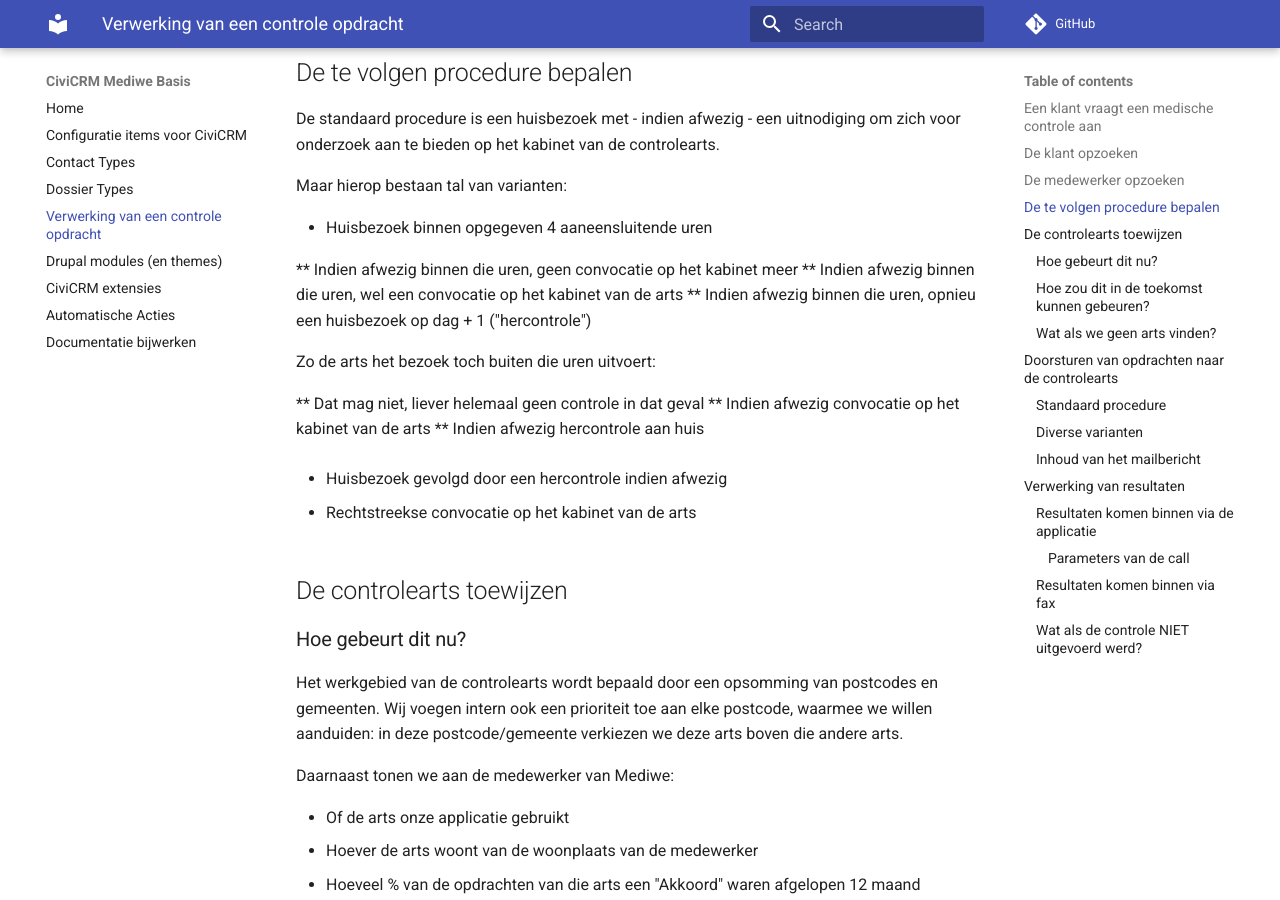
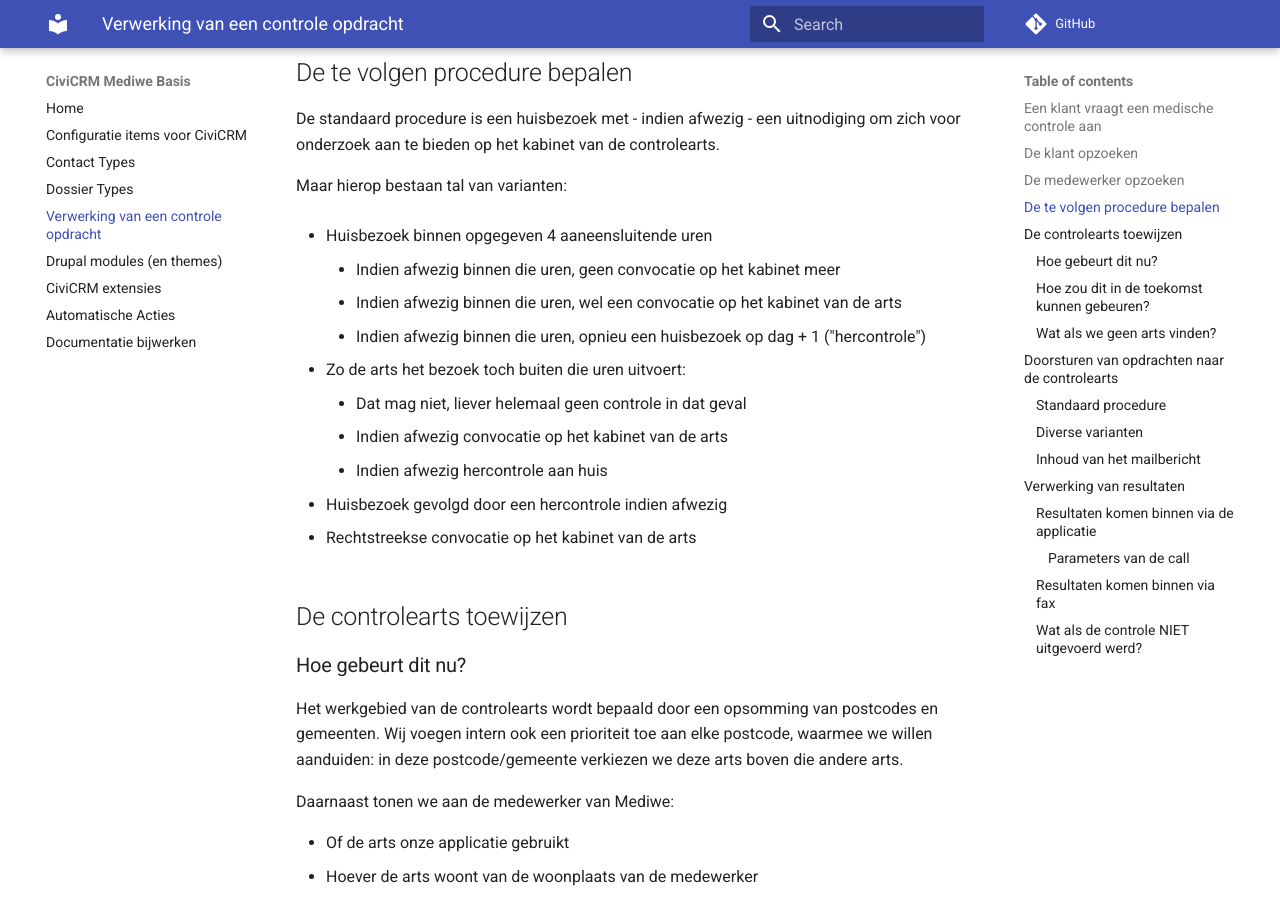
Before and after one commit to CiviCooP/be.mediwe.basis, an MkDocs documentation site: the page built from docs/verwerking_controle.md, in a window 1280 px wide and 900 px high, scrolled down 1135 px. Built offline with MkDocs 1.6.1 and Material for MkDocs 9.7.7, drawn with Linux system fonts in a browser that asks for light colours; comment, search, counter and statistics services are not loaded; old or Windows-style settings are respelled for this version of MkDocs; some of the changed text lies outside the part shown.

Commit message:
Aanpassing markup

```diff
--- a/docs/verwerking_controle.md
+++ b/docs/verwerking_controle.md
@@ -45,16 +45,14 @@ voor onderzoek aan te bieden op het kabinet van de controlearts.
 Maar hierop bestaan tal van varianten:
 
 * Huisbezoek binnen opgegeven 4 aaneensluitende uren
+    * Indien afwezig binnen die uren, geen convocatie op het kabinet meer
+    * Indien afwezig binnen die uren, wel een convocatie op het kabinet van de arts
+    * Indien afwezig binnen die uren, opnieu een huisbezoek op dag + 1 ("hercontrole")
 
-** Indien afwezig binnen die uren, geen convocatie op het kabinet meer
-** Indien afwezig binnen die uren, wel een convocatie op het kabinet van de arts
-** Indien afwezig binnen die uren, opnieu een huisbezoek op dag + 1 ("hercontrole")
-
-Zo de arts het bezoek toch buiten die uren uitvoert:
-
-** Dat mag niet, liever helemaal geen controle in dat geval
-** Indien afwezig convocatie op het kabinet van de arts
-** Indien afwezig hercontrole aan huis
+* Zo de arts het bezoek toch buiten die uren uitvoert:
+    * Dat mag niet, liever helemaal geen controle in dat geval
+    * Indien afwezig convocatie op het kabinet van de arts
+    * Indien afwezig hercontrole aan huis
 
 * Huisbezoek gevolgd door een hercontrole indien afwezig
 
@@ -182,7 +180,7 @@ en wordt een berichtje toegevoegd "de voorgeschreven einddatum zou volgens de co
 In een aantal gevallen zouden we het resultaat dus wel rechtstreeks kunnen versturen naar de klant!
 
 De vergoeding van extra kilometers (arts ontvangt 0.35 euro/km boven 30 km en enkel indien hij dit opgeeft.
-Omdat we dit niet aanmoedigen, wordt dit niet "structureel" voorzien en zal de arts dit meegeven als opmerking.
+Omdat we dit niet aanmoedigen, wordt dit niet "structureel" voorzien en zal de arts dit meegeven als opmerking).
 
 
 ### Resultaten komen binnen via fax
```
